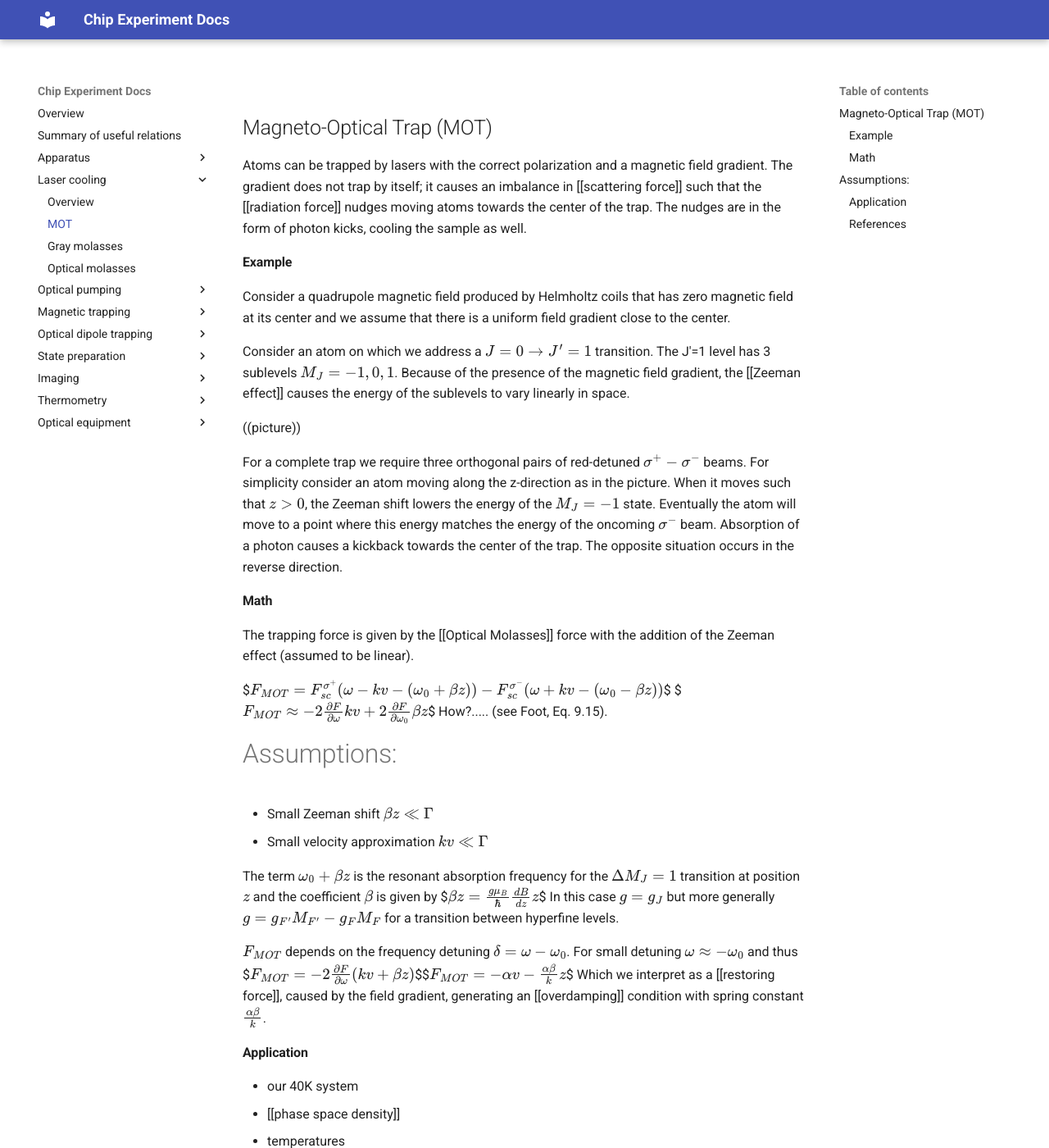
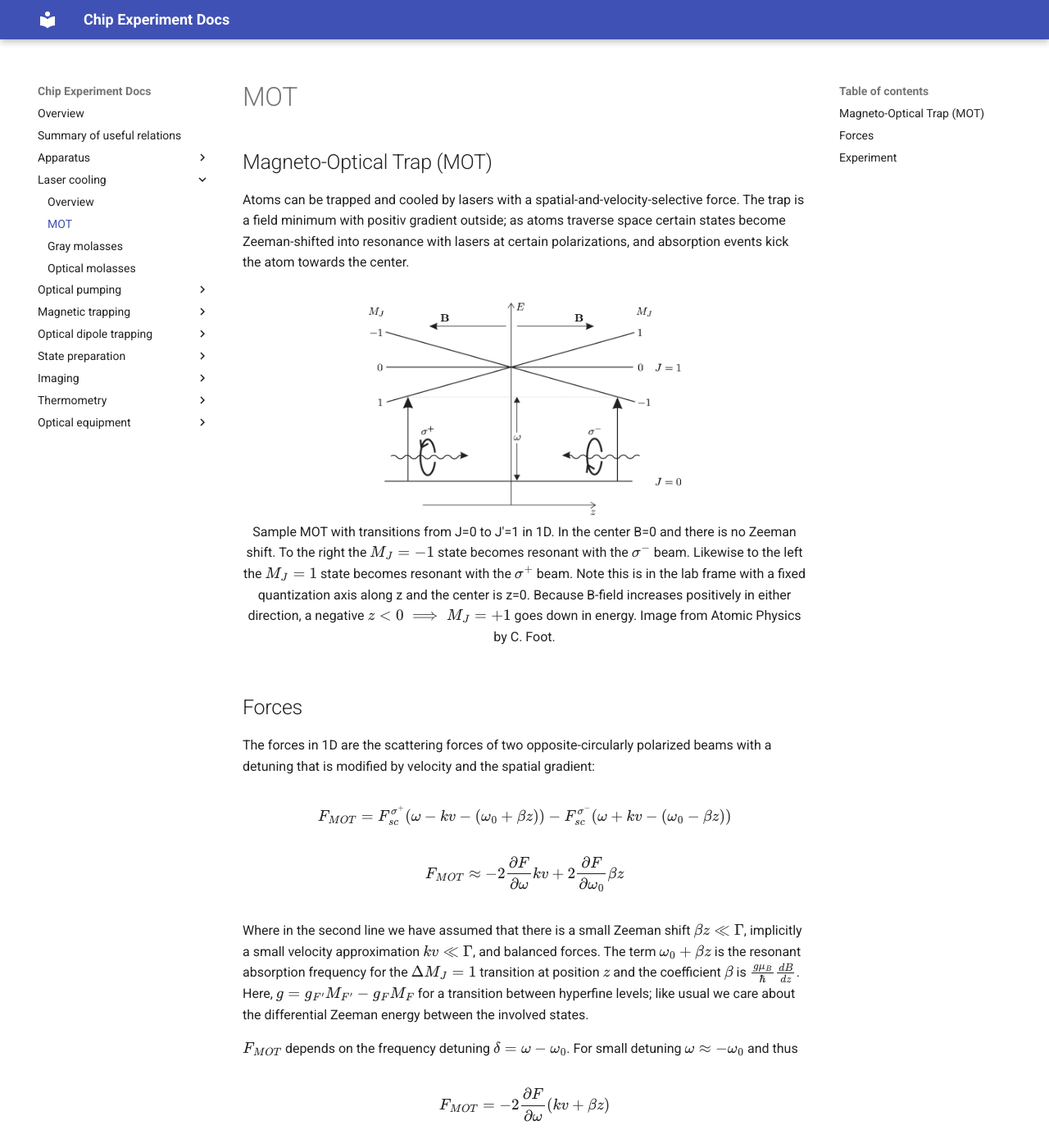
Before and after one commit to uoft-chiplab/chip-experiment, an MkDocs documentation site: the page built from docs/laser-cooling/MOT.md, in a window 1280 px wide and 1400 px high. Shown: the whole window at 82% size. Built offline with MkDocs 1.6.1 and Material for MkDocs 9.7.7, drawn with Linux system fonts in a browser that asks for light colours; some of the changed text lies outside the part shown.

Commit message:
updated MOT docs

```diff
--- a/docs/laser-cooling/MOT.md
+++ b/docs/laser-cooling/MOT.md
@@ -1,39 +1,32 @@
 ## Magneto-Optical Trap (MOT)
 
-Atoms can be trapped by lasers with the correct polarization and a magnetic field gradient. The gradient does not trap by itself; it causes an imbalance in [[scattering force]] such that the [[radiation force]] nudges moving atoms towards the center of the trap. The nudges are in the form of photon kicks, cooling the sample as well.
+Atoms can be trapped and cooled by lasers with a spatial-and-velocity-selective force. The trap is a field minimum with positiv gradient outside; as atoms traverse space certain states become Zeeman-shifted into resonance with lasers at certain polarizations, and absorption events kick the atom towards the center.
 
-#### Example
-Consider a quadrupole magnetic field produced by Helmholtz coils that has zero magnetic field at its center and we assume that there is a uniform field gradient close to the center.
+<figure markdown>
+  ![Simple MOT diagram](imgs/MOT_diagram.png){ width="400" }
+  Sample MOT with transitions from J=0 to J'=1 in 1D. In the center B=0 and there is no Zeeman shift. To the right the $M_J=-1$ state becomes resonant with the $\sigma^-$ beam. Likewise to the left the $M_J=1$ state becomes resonant with the $\sigma^+$ beam. Note this is in the lab frame with a fixed quantization axis along z and the center is z=0. Because B-field increases positively in either direction, a negative $z < 0 \implies M_J = +1$ goes down in energy. Image from Atomic Physics by C. Foot.
+</figure>
 
-Consider an atom on which we address a $J=0 \to J'=1$ transition. The J'=1 level has 3 sublevels $M_J=-1,0,1$. Because of the presence of the magnetic field gradient, the [[Zeeman effect]] causes the energy of the sublevels to vary linearly in space.
-
-((picture))
-
-For a complete trap we require three orthogonal pairs of red-detuned $\sigma^+-\sigma^-$ beams. For simplicity consider an atom moving along the z-direction as in the picture. When it moves such that $z>0$, the Zeeman shift lowers the energy of the $M_J=-1$ state. Eventually the atom will move to a point where this energy matches the energy of the oncoming $\sigma^-$ beam. Absorption of a photon causes a kickback towards the center of the trap. The opposite situation occurs in the reverse direction.
-
-#### Math
-The trapping force is given by the [[Optical Molasses]] force with the addition of the Zeeman effect (assumed to be linear).
+## Forces
+The forces in 1D are the scattering forces of two opposite-circularly polarized beams with a detuning that is modified by velocity and the spatial gradient:
 
 $$F_{MOT} = F_{sc}^{\sigma^+}(\omega - kv - (\omega_0 + \beta z)) - F_{sc}^{\sigma^-}(\omega + kv - (\omega_0 - \beta z))$$
+
 $$F_{MOT} \approx -2\frac{\partial F}{\partial \omega}kv + 2\frac{\partial F}{\partial \omega_0}\beta z$$
-How?..... (see Foot, Eq. 9.15).
-#Assumptions:
-- Small Zeeman shift $\beta z \ll \Gamma$
-- Small velocity approximation $kv \ll \Gamma$
 
-The term $\omega_0 + \beta z$ is the resonant absorption frequency for the $\Delta M_J=1$ transition at position $z$ and the coefficient $\beta$ is given by
-$$\beta z = \frac{g \mu_B}{\hbar}\frac{dB}{dz}z$$
-In this case $g=g_J$ but more generally $g=g_{F'}M_{F'} - g_F M_F$ for a transition between hyperfine levels.
+Where in the second line we have assumed that there is a small Zeeman shift $\beta z \ll \Gamma$, implicitly a small velocity approximation $kv \ll \Gamma$, and balanced forces. The term $\omega_0 + \beta z$ is the resonant absorption frequency for the $\Delta M_J=1$ transition at position $z$ and the coefficient $\beta$ is $\frac{g \mu_B}{\hbar}\frac{dB}{dz}$. Here, $g=g_{F'}M_{F'} - g_F M_F$ for a transition between hyperfine levels; like usual we care about the differential Zeeman energy between the involved states.
 
 $F_{MOT}$ depends on the frequency detuning $\delta = \omega - \omega_0$. For small detuning $\omega \approx - \omega_0$ and thus
-$$F_{MOT}=-2 \frac{\partial F}{\partial \omega}(kv+\beta z)$$$$F_{MOT}=-\alpha v - \frac{\alpha \beta}{k}z$$
-Which we interpret as a [[restoring force]], caused by the field gradient, generating an [[overdamping]] condition with spring constant $\frac{\alpha \beta}{k}$.
 
-#### Application
-- our 40K system
-- [[phase space density]]
-- temperatures
-- numbers
+$$F_{MOT}=-2 \frac{\partial F}{\partial \omega}(kv+\beta z)$$
 
-#### References
-Atomic Physics, Foot.
+$$F_{MOT}=-\alpha v - \frac{\alpha \beta}{k}z$$
+
+The bottom line is the most intuitive statement: it is a restoring force that is velocity-and-spatially dependent, with an overdamped condition with spring constant $\frac{\alpha \beta}{k}$.
+
+## Experiment
+
+| Species| Trap | Repump | Acceptable typical power (Trap) | Acceptable typical power (RP) | Comments
+| :--- | :---: | :--- | :---  | :---  | :---
+| **Rb-87** | F=2 to F'=3| F=1 to F'=2 | 290 +/- 5% mW | ~5% of trap |RP intensity is small fraction of Trap; F'=2 and F'=3 are ~260 MHz separated (resolved).
+| **K-40** | F=9/2 to F'=11/2 | F=7/2 to F' = 9/2 | 290 +/- 5% mW| ~50(10)% of Trap | K-40 has inverted hyperfine so F'=11/2 is lowest energy in F' manifold; F' Zeeman spacing is ~40 MHz or $\sim 7 \Gamma$ (not well resolved) -> RP intensity and force is significant.
```
Also changed, not shown: docs/laser-cooling/imgs/MOT_diagram.png (added), 4 other files.
